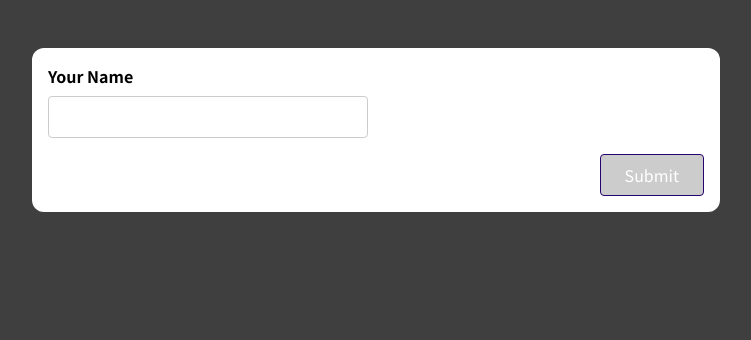
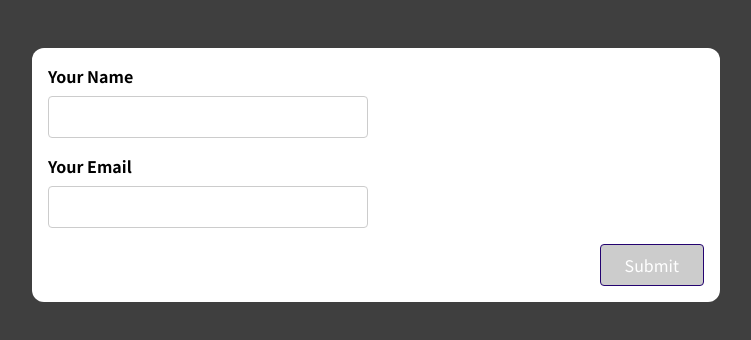
Before and after one commit to HennadiiZ/16-forms-react, a React (Create React App) app: page / in a window 1280 px wide. Shown: the top 340 px of the page, without its empty margins (264-1015 px from the left). Built offline with nearby package versions, Linux system fonts and the light colour scheme.

Commit message:
207 Practice_ Forms

```diff
--- a/src/components/SimpleInput.js
+++ b/src/components/SimpleInput.js
@@ -3,21 +3,19 @@
 const SimpleInput = (props) => {
   const [enteredName, setEnteredName] = useState('');
   const [enteredNameTouched, setEnteredNameTouched] = useState(false);
-  // const [formIsValid, setFormIsValid] = useState(false);
+
+  const [enteredEmail, setEnteredEmail] = useState('');
+  const [enteredEmailTouched, setEnteredEmailTouched] = useState(false);
 
   const enteredNameIsValid = enteredName.trim() !== '';
   const nameInputIsInvalid = !enteredNameIsValid && enteredNameTouched;
 
-  // useEffect(() => {
-  //   if (enteredNameIsValid) {
-  //     setFormIsValid(true);
-  //   } else {
-  //     setFormIsValid(false);
-  //   }
-  // }, [enteredNameIsValid]);
+  const enteredEmailIsValid = enteredEmail.includes('@');
+  const emailInputIsInvalid = !enteredEmailIsValid && enteredEmailTouched;
+
   let formIsValid = false;
 
-    if (enteredNameIsValid) {
+    if (enteredNameIsValid && enteredEmailIsValid) {
       formIsValid = true;
     } else {
       formIsValid = false;
@@ -31,6 +29,14 @@
     setEnteredNameTouched(true);
   };
 
+  const emailInputChangeHandler = event => {
+    setEnteredEmail(event.target.value);
+  };
+
+  const emailInputBlurHandler = event => {
+    setEnteredEmailTouched(true);
+  };
+
   const formSubmitionHandler = event => {
     event.preventDefault();
 
@@ -42,14 +48,22 @@
 
     setEnteredName('');
     setEnteredNameTouched(false);
+
+    setEnteredEmail('');
+    setEnteredEmailTouched(false);
   };
 
   const nameInputClasses = nameInputIsInvalid
     ? 'form-control invalid'
     : 'form-control';
 
+  const emailInputClasses = emailInputIsInvalid
+    ? 'form-control invalid'
+    : 'form-control';
+
   return (
     <form onSubmit={formSubmitionHandler}>
+      {/*  */}
       <div className={nameInputClasses}>
         <label htmlFor='name'>Your Name</label>
         <input
@@ -59,8 +73,25 @@
           onBlur={nameInputBlurHandler}
           value={enteredName}
         />
-        {nameInputIsInvalid && <p className='error-text'>Name must not be empty.</p>}
+        {nameInputIsInvalid && (
+          <p className='error-text'>Name must not be empty.</p>
+        )}
       </div>
+      {/*  */}
+      <div className={emailInputClasses}>
+        <label htmlFor='email'>Your Email</label>
+        <input
+          type='email'
+          id='email'
+          onChange={emailInputChangeHandler}
+          onBlur={emailInputBlurHandler}
+          value={enteredEmail}
+        />
+        {emailInputIsInvalid && (
+          <p className='error-text'>Please enter a valid email.</p>
+        )}
+      </div>
+      {/*  */}
       <div className="form-actions">
         <button disabled={!formIsValid}>Submit</button>
       </div>
--- a/src/index.js
+++ b/src/index.js
@@ -19,3 +19,5 @@
 // 205 Refactoring & Deriving States
 
 // 206 Managing The Overall Form Validity
+
+// 207 [assignment_solution] Time to Practice_ Forms
```
Also changed, not shown: 1 other file (tests, documents, lock files or other folders).
